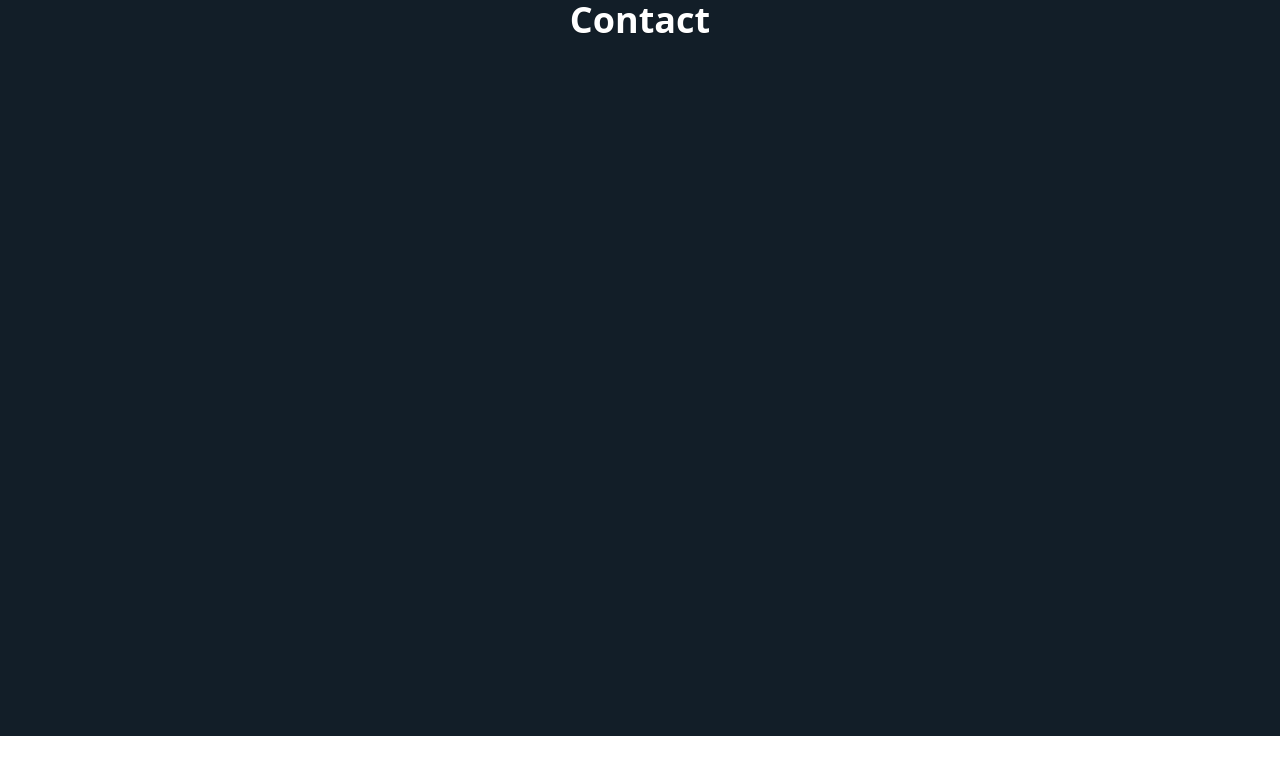
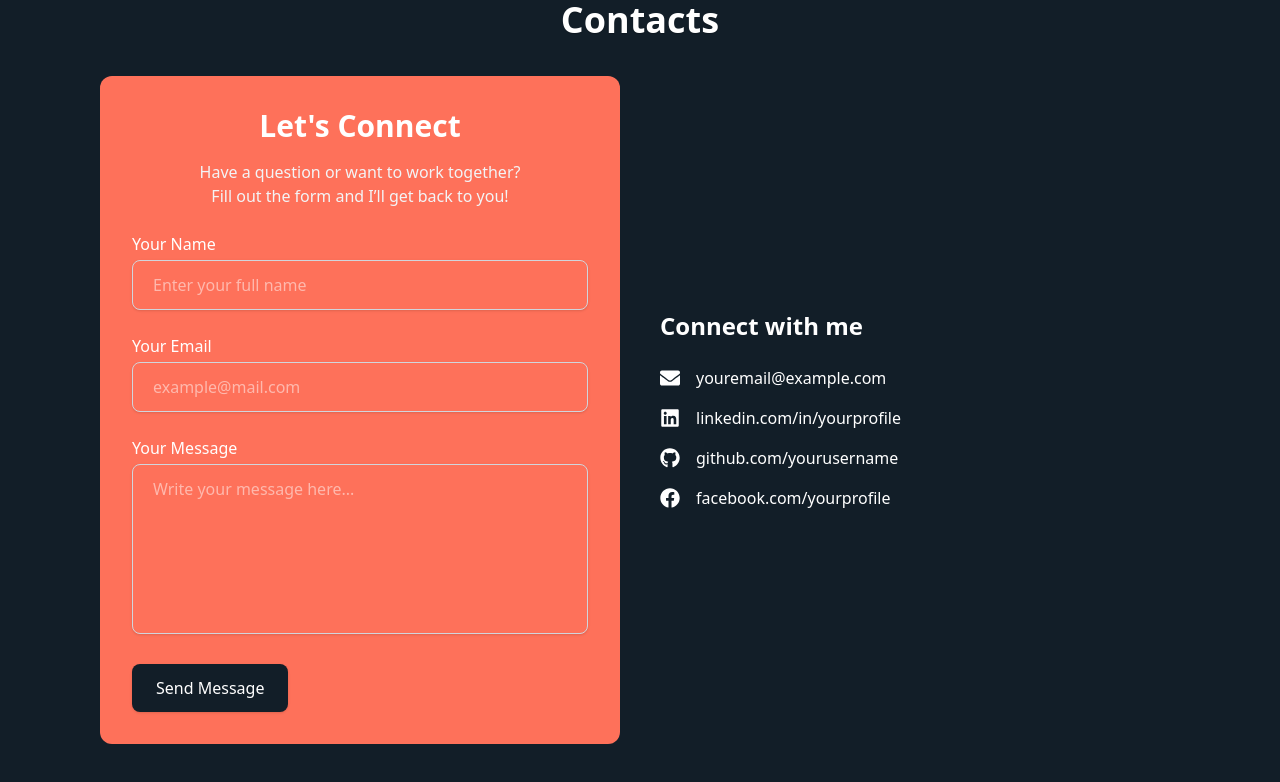
Before and after one commit to impranoybiswas/Portfolio, a React (Vite) app: page /contact in a window 1280 px wide. Shown: the top 782 px of the page. Built offline with nearby package versions, Linux system fonts and the light colour scheme.

Commit message:
bugs fixed

```diff
--- /dev/null
+++ b/src/components/ProjectCard.jsx
@@ -0,0 +1,55 @@
+import { FaGithub } from "react-icons/fa";
+import { TbWorld } from "react-icons/tb";
+
+export default function ProjectCard({ project }) {
+  return (
+    <div className="bg-black/25 rounded-2xl shadow-md p-6 md:p-10 flex flex-col md:flex-row gap-8">
+      {/* Image Section */}
+      <div className="md:w-1/2 w-full rounded-lg overflow-y-scroll h-64 shadow-md">
+        <img
+          src={project.image}
+          alt={project.name}
+          className="w-full object-cover"
+        />
+      </div>
+
+      {/* Content Section */}
+      <div className="md:w-1/2 w-full space-y-4">
+        <h2 className="text-3xl font-bold">{project.name}</h2>
+        <p className="text-gray-100">{project.description}</p>
+
+        {/* Tech Stack Badges */}
+        <div className="flex flex-wrap gap-2 mt-4">
+          {project.stack.map((tech, index) => (
+            <span
+              key={index}
+              className={`flex items-center gap-1 px-3 py-1 rounded-md shadow-sm text-sm ${tech.bg} ${tech.color}`}
+            >
+              {tech.icon} {tech.name}
+            </span>
+          ))}
+        </div>
+
+        {/* Links */}
+        <div className="flex gap-4 mt-6">
+          <a
+            href={project.live}
+            target="_blank"
+            rel="noreferrer"
+            className="bg-black text-white px-4 py-2 rounded-lg flex items-center gap-2 hover:bg-gray-800 transition"
+          >
+            <TbWorld size={18} /> Live
+          </a>
+          <a
+            href={project.github}
+            target="_blank"
+            rel="noreferrer"
+            className="bg-gray-900 text-white px-4 py-2 rounded-lg flex items-center gap-2 hover:bg-gray-700 transition"
+          >
+            <FaGithub size={18} /> GitHub
+          </a>
+        </div>
+      </div>
+    </div>
+  );
+}
--- a/src/customs/Container.jsx
+++ b/src/customs/Container.jsx
@@ -4,7 +4,7 @@ export default function Container({ children, customClass, id }) {
   return (
     <section
     id={id}
-    className={`min-h-[calc(100dvh-4rem)] w-full flex flex-col items-center pb-12 px-3 md:px-10 lg:px-25 text-white bg-primary relative z-10 overflow-hidden ${customClass}`}>
+    className={`min-h-[calc(100dvh-4rem)] w-full flex flex-col items-center pb-16 px-3 md:px-10 lg:px-25 text-white bg-primary relative z-10 overflow-hidden ${customClass}`}>
       {children}
     </section>
   );
--- a/src/layouts/About.jsx
+++ b/src/layouts/About.jsx
@@ -58,7 +58,7 @@ export default function About() {
               <div className="flex gap-2 items-center opacity-70"> <span className="text-transparent font-semibold text-xl"><FaGraduationCap /></span>HSC in Science (2014-2015)</div>
           </div>
           <div className="flex flex-col gap-2">
-              <div className="flex gap-2 items-center font-semibold text-xl"> <FaGraduationCap /> Cox's Bazar Govt. College</div>
+              <div className="flex gap-2 items-center font-semibold text-xl"> <FaGraduationCap /> Cox's Bazar Govt. High School</div>
               <div className="flex gap-2 items-center opacity-70"> <span className="text-transparent font-semibold text-xl"><FaGraduationCap /></span>SSC in Science (2011-2012)</div>
           </div>
         </div>
--- a/src/layouts/Contact.jsx
+++ b/src/layouts/Contact.jsx
@@ -1,14 +1,158 @@
-import React from "react";
+import React, { useState } from "react";
 import Container from "../customs/Container";
 import Title from "../customs/Title";
-
+import { FaEnvelope, FaLinkedin, FaGithub, FaFacebook } from "react-icons/fa";
 
 export default function Contact() {
+  const [formData, setFormData] = useState({
+    name: "",
+    email: "",
+    message: "",
+  });
+
+  // Handle input change
+  const handleChange = (e) => {
+    setFormData({ ...formData, [e.target.name]: e.target.value });
+  };
+
+  // Handle email submission
+  const handleEmail = (e) => {
+    e.preventDefault();
+    const { name, email, message } = formData;
+    const subject = encodeURIComponent(`Message from ${name}`);
+    const body = encodeURIComponent(
+      `Name: ${name}\nEmail: ${email}\n\nMessage:\n${message}`
+    );
+
+    window.location.href = `mailto:youremail@example.com?subject=${subject}&body=${body}`;
+  };
   return (
     <Container id="contact" customClass={"bg-primary"}>
-      <Title title="Contact" />
-      <div className="h-full"></div>
+      <Title title="Contacts" />
+      <div className="w-full grid md:grid-cols-2 gap-10">
+        {/* Contact Form */}
+        <div className="bg-secondary p-2 lg:p-8 rounded-xl flex flex-col items-center justify-center">
+          <h2 className="text-3xl font-bold mb-4">Let's Connect</h2>
+          <p className="text-gray-100 text-center mb-6">
+            Have a question or want to work together? <br/>Fill out the form and I’ll
+            get back to you!
+          </p>
 
+          <form onSubmit={handleEmail} className="space-y-6 w-full">
+            {/* Name Input */}
+            <div>
+              <label
+                htmlFor="name"
+                className="block mb-1 font-medium text-white"
+              >
+                Your Name
+              </label>
+              <input
+                type="text"
+                name="name"
+                id="name"
+                required
+                value={formData.name}
+                onChange={handleChange}
+                className="w-full px-5 py-3 rounded-lg border border-gray-300 shadow-sm focus:outline-none focus:ring-2 focus:ring-primary focus:border-transparent transition"
+                placeholder="Enter your full name"
+              />
+            </div>
+
+            {/* Email Input */}
+            <div>
+              <label
+                htmlFor="email"
+                className="block mb-1 font-medium text-white"
+              >
+                Your Email
+              </label>
+              <input
+                type="email"
+                name="email"
+                id="email"
+                required
+                value={formData.email}
+                onChange={handleChange}
+                className="w-full px-5 py-3 rounded-lg border border-gray-300 shadow-sm focus:outline-none focus:ring-2 focus:ring-primary focus:border-transparent transition"
+                placeholder="example@mail.com"
+              />
+            </div>
+
+            {/* Message Input */}
+            <div>
+              <label
+                htmlFor="message"
+                className="block mb-1 font-medium text-white"
+              >
+                Your Message
+              </label>
+              <textarea
+                name="message"
+                id="message"
+                required
+                rows="6"
+                value={formData.message}
+                onChange={handleChange}
+                className="w-full px-5 py-3 rounded-lg border border-gray-300 shadow-sm focus:outline-none focus:ring-2 focus:ring-primary focus:border-transparent resize-none transition"
+                placeholder="Write your message here..."
+              ></textarea>
+            </div>
+
+            {/* Submit Button */}
+            <div>
+              <button
+                type="submit"
+                className="w-full md:w-auto px-6 py-3 rounded-lg bg-primary text-white font-medium shadow hover:bg-primary-dark transition-all duration-200"
+              >
+                Send Message
+              </button>
+            </div>
+          </form>
+        </div>
+
+        {/* Social Links */}
+        <div className="flex flex-col justify-center">
+          <h2 className="text-2xl font-semibold mb-6">Connect with me</h2>
+
+          <ul className="space-y-4">
+            <li className="flex items-center gap-4 text-white hover:text-primary transition">
+              <FaEnvelope className="text-xl" />
+              <a href="mailto:youremail@example.com">youremail@example.com</a>
+            </li>
+            <li className="flex items-center gap-4 text-white hover:text-primary transition">
+              <FaLinkedin className="text-xl" />
+              <a
+                href="https://linkedin.com/in/yourprofile"
+                target="_blank"
+                rel="noopener noreferrer"
+              >
+                linkedin.com/in/yourprofile
+              </a>
+            </li>
+            <li className="flex items-center gap-4 text-white hover:text-primary transition">
+              <FaGithub className="text-xl" />
+              <a
+                href="https://github.com/yourusername"
+                target="_blank"
+                rel="noopener noreferrer"
+              >
+                github.com/yourusername
+              </a>
+            </li>
+            <li className="flex items-center gap-4 text-white hover:text-primary transition">
+              <FaFacebook className="text-xl" />
+              <a
+                href="https://facebook.com/yourprofile"
+                target="_blank"
+                rel="noopener noreferrer"
+              >
+                facebook.com/yourprofile
+              </a>
+            </li>
+          </ul>
+        </div>
+      </div>
     </Container>
   );
 }
--- a/src/layouts/Footer.jsx
+++ b/src/layouts/Footer.jsx
@@ -2,7 +2,7 @@ import React from 'react'
 
 export default function Footer() {
   return (
-    <footer className='bg-[#070c13] h-18 flex justify-center items-center w-full'>
+    <footer className='bg-[#070c13] text-gray-50 h-18 flex justify-center items-center w-full'>
       <h1>Copyright &copy; 2025</h1>
 
     </footer>
--- a/src/layouts/Projects.jsx
+++ b/src/layouts/Projects.jsx
@@ -2,10 +2,111 @@ import React from "react";
 import Container from "../customs/Container";
 import Title from "../customs/Title";
 
+import {
+  SiReact,
+  SiTailwindcss,
+  SiDaisyui,
+  SiReactrouter,
+  SiFirebase,
+  SiMongodb,
+  SiExpress,
+} from "react-icons/si";
+import ProjectCard from "../components/ProjectCard";
+
+
 export default function Projects() {
+  const projects = [
+    {
+      id: 1,
+      name: "Work Nest",
+      image: "https://i.ibb.co/fG1spYNY/work-nest.png",
+      description:
+        "Garden Nest is a social platform for garden enthusiasts to connect, share tips, and find local events. Built with React and Firebase, it's fully responsive and easy to use.",
+      live: "https://work-nest-pranoy.netlify.app/",
+      github: "https://github.com/impranoybiswas/PH_A10_Work_Nest",
+      stack: [
+        {
+          name: "React",
+          icon: <SiReact />,
+          color: "text-sky-500",
+          bg: "bg-sky-50",
+        },
+        {
+          name: "TailwindCSS",
+          icon: <SiTailwindcss />,
+          color: "text-sky-600",
+          bg: "bg-sky-100",
+        },
+        {
+          name: "DaisyUI",
+          icon: <SiDaisyui />,
+          color: "text-amber-600",
+          bg: "bg-amber-50",
+        },
+        {
+          name: "React Router",
+          icon: <SiReactrouter />,
+          color: "text-red-500",
+          bg: "bg-red-50",
+        },
+        {
+          name: "Firebase",
+          icon: <SiFirebase />,
+          color: "text-yellow-600",
+          bg: "bg-yellow-50",
+        },
+      ],
+    },
+    {
+      id: 2,
+      name: "Share Bite",
+      image: "https://i.ibb.co/YGr9hMc/share-bite.png",
+      description:
+        "Share Bite is a food-sharing platform that helps reduce food waste by connecting donors and receivers after events or parties. Built with MERN stack and responsive UI.",
+      live: "https://share-bite-pranoy.netlify.app/",
+      github: "https://github.com/impranoybiswas/PH_A11_Share_Bite",
+      stack: [
+        {
+          name: "React",
+          icon: <SiReact />,
+          color: "text-sky-500",
+          bg: "bg-sky-50",
+        },
+        {
+          name: "TailwindCSS",
+          icon: <SiTailwindcss />,
+          color: "text-sky-600",
+          bg: "bg-sky-100",
+        },
+        {
+          name: "MongoDB",
+          icon: <SiMongodb />,
+          color: "text-green-600",
+          bg: "bg-green-50",
+        },
+        {
+          name: "Express.js",
+          icon: <SiExpress />,
+          color: "text-gray-700",
+          bg: "bg-gray-100",
+        },
+        {
+          name: "Firebase",
+          icon: <SiFirebase />,
+          color: "text-yellow-600",
+          bg: "bg-yellow-50",
+        },
+      ],
+    },
+  ];
   return (
     <Container id="projects">
-      <Title title="Projects" />
+      <Title title="Projects" subtitle="Projects I have worked on" />
+      <div className="w-full grid grid-cols-1 gap-10">
+        {projects.map((project) => (
+          <ProjectCard key={project.id} project={project} />
+        ))}
+      </div>
     </Container>
   );
 }
```
